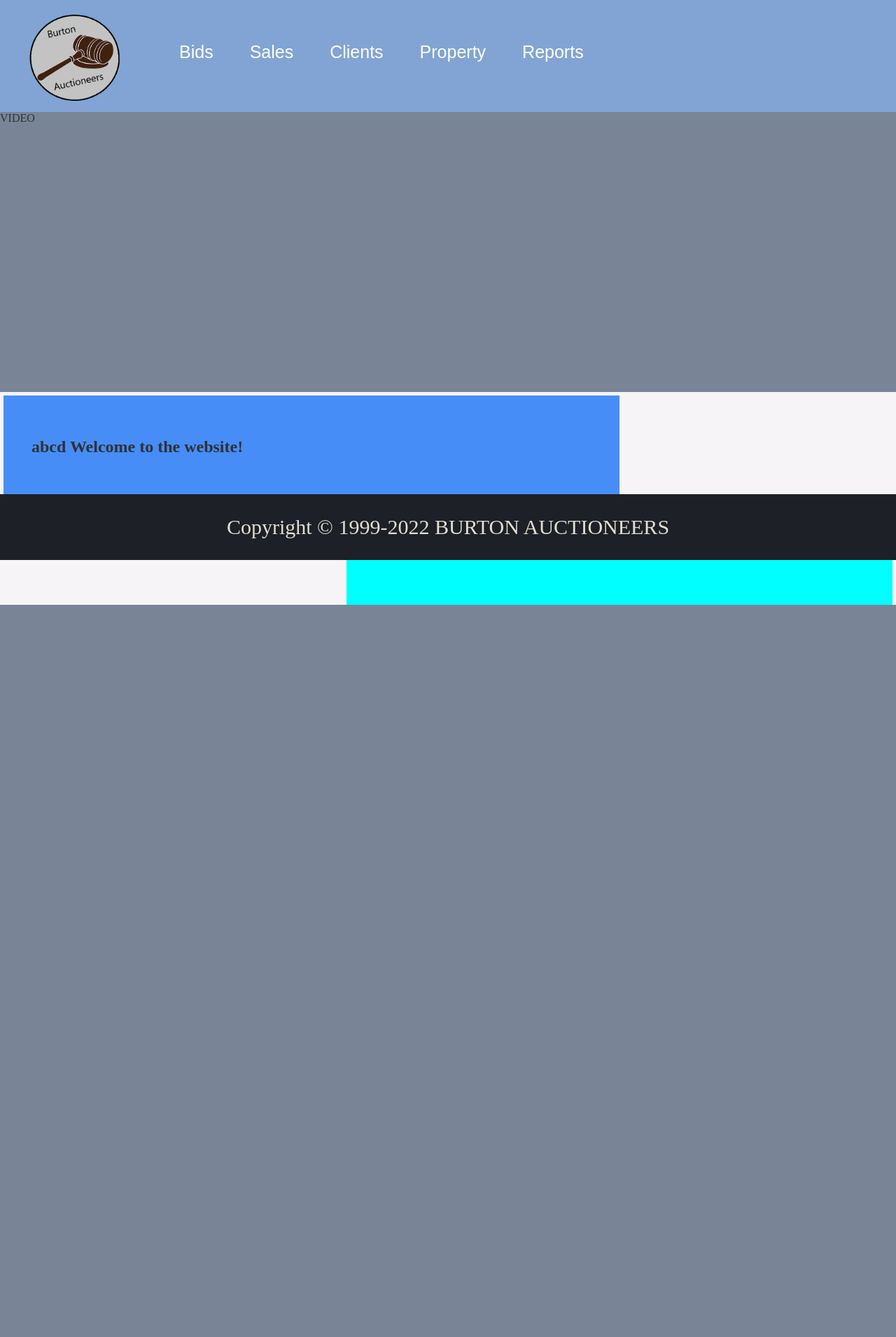
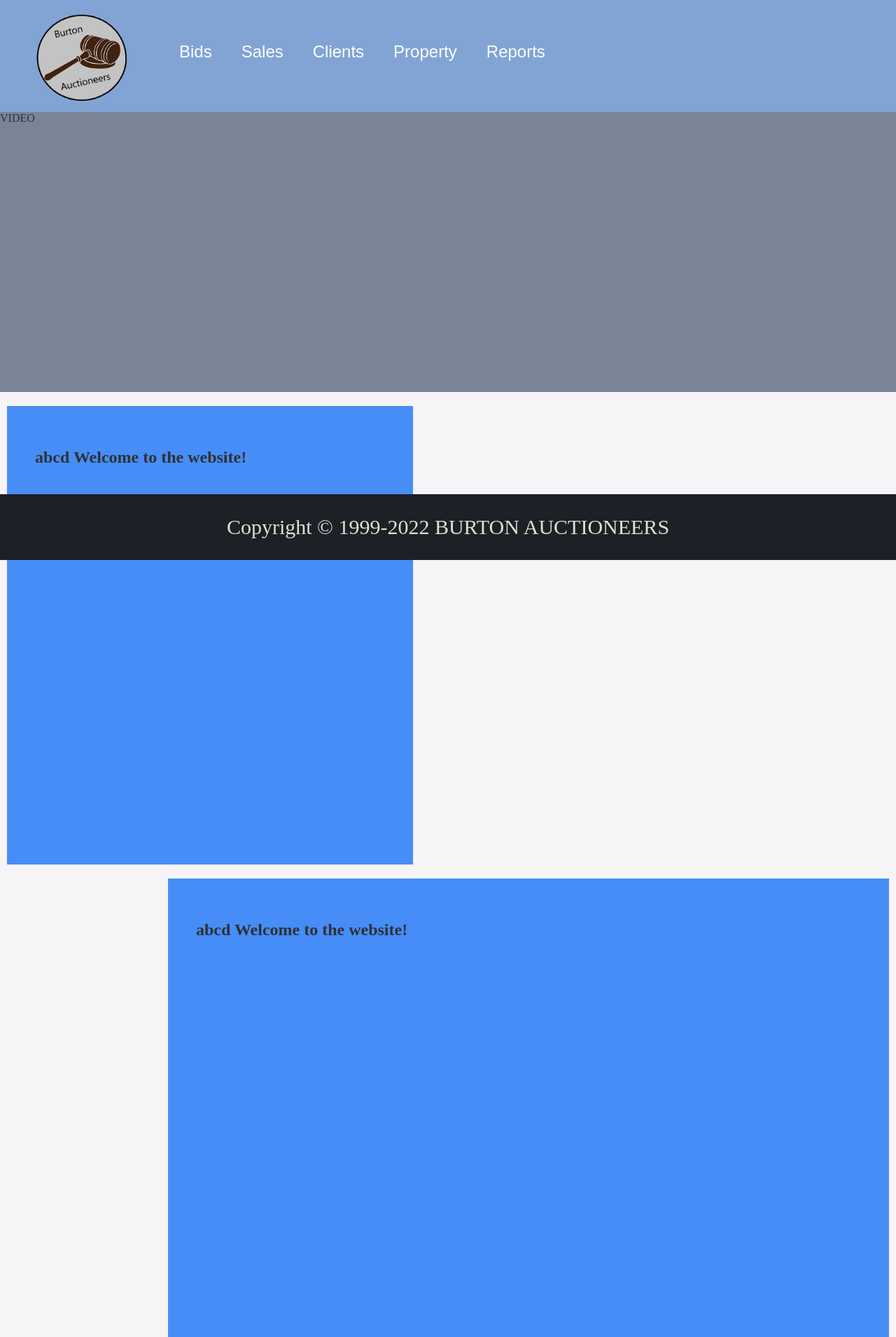
Before and after one commit to SarahM124/Auctioneer-project, a PHP site: page /main_page.php in a window 1280 px wide. Shown: the whole page at 70% size. Before the commit the page ends 864 px from the top, so only its background shows below. Run offline with PHP 8.4, Linux system fonts and the light colour scheme.

Commit message:
updated css

```diff
--- a/styles.css
+++ b/styles.css
@@ -40,7 +40,7 @@ body header nav ul li a
     display: block;
     font-family: Arial, Helvetica, sans-serif;
     color: #FFFFFF;    /*  Text colour for the header text   */
-    font-size: 25px;
+    font-size: 24px;
     padding: 20px 14px;
     text-decoration: none;
 }
@@ -66,7 +66,7 @@ body header nav ul li ul li
     width: 270px;   /* Width of dropdown */
     height: 80px;   /* Height of dropdown */
     border-radius: 4px;
-    border: 2px solid black;
+    border-bottom: 2px solid black;
 }
 
 body header nav ul li ul li a
@@ -95,7 +95,8 @@ ul
 li
 {
     display: inline-block;
-    margin-right: 20px;
+    margin-right: 5px;
+    margin-left: 5px;
 }
 
 nav
@@ -128,17 +129,19 @@ div.textbox
     background-color: #478df7;
     padding: 40px;
     float: left;
-    margin: 5px 0 0 5px;
-    width: 800px;
+    margin: 20px 0 0 10px;
+    width: 500px;
+    height: 575px;
 }
 
 div.textbox2
 {
-    background-color: aqua;
+    background-color: #478df7;
     padding: 40px;
     float: right;
-    margin: 5px 5px 0 0;
-    width: 700px;
+    margin: 20px 10px 0 0;
+    width: 950px;
+    height: 575px;
 }
 
 .video
@@ -146,3 +149,104 @@ div.textbox2
     background-color: #798597;
     height: 400px;
 }
+
+/*  Form stuff  */
+
+form
+{
+    padding: 5%;
+    border: 2px solid black;
+    border-radius: 4px;
+    background-color: antiquewhite;
+}
+
+input[type=text], input[type=url], input[type=email], input[type=date], input[type=number]
+{
+    width: 100%;
+    padding: 12px 20px;
+    margin: 8px 0;
+    box-sizing: border-box;
+    border-bottom: 2px solid #478df7;
+    border-radius: 4px;
+    color: blue;
+
+}
+
+input[type=text]:focus , input[type=url]:focus, input[type=email]:focus, input[type=date]:focus, input[type=number]:focus
+{
+    background-color: #e0ecfd;
+}
+
+input[type=button], input[type=submit], input[type=reset]
+{
+    background-color: #478df7;
+    border: none;
+    color: white;
+    padding: 16px 32px;
+    text-decoration: none;
+    margin: 4px 2px;
+    cursor: pointer;
+}
+
+select
+{
+    width: 100%;
+    padding: 16px 20px;
+    border: none;
+    border-radius: 4px;
+    background-color: #f3aaae;
+    color: #FFFFFF;
+}
+
+.radiobox
+{
+    display: block;
+    position: relative;
+    padding-left: 35px;
+    padding: 0px;
+    margin-bottom: 12px;
+    cursor: pointer;
+    font-size: 22px;
+    -webkit-user-select: none;
+    -moz-user-select: none;
+    -ms-user-select: none;
+    user-select: none;
+}
+
+.scroll
+{
+    padding: 5px;
+    font: 24px/36px sans-serif;
+    width: 950px;
+    height: 500px;
+    overflow: scroll;
+}
+
+.scroll2
+{
+    padding: 5px;
+    font: 24px/36px sans-serif;
+    overflow: scroll;
+}
+
+.slidecontainer
+{
+    width: 100%;
+}
+
+.slider
+{
+    appearance: none;
+    width: 100%; /* Full-width */
+    height: 25px; /* Specified height */
+    background: #397508; /* Grey background */
+    outline: none; /* Remove outline */
+    opacity: 0.8; /* Set transparency (for mouse-over effects on hover) */
+    -webkit-transition: .2s; /* 0.2 seconds transition on hover */
+    transition: opacity .2s;
+}
+
+.slider:hover
+{
+    opacity: 1;
+}
```
